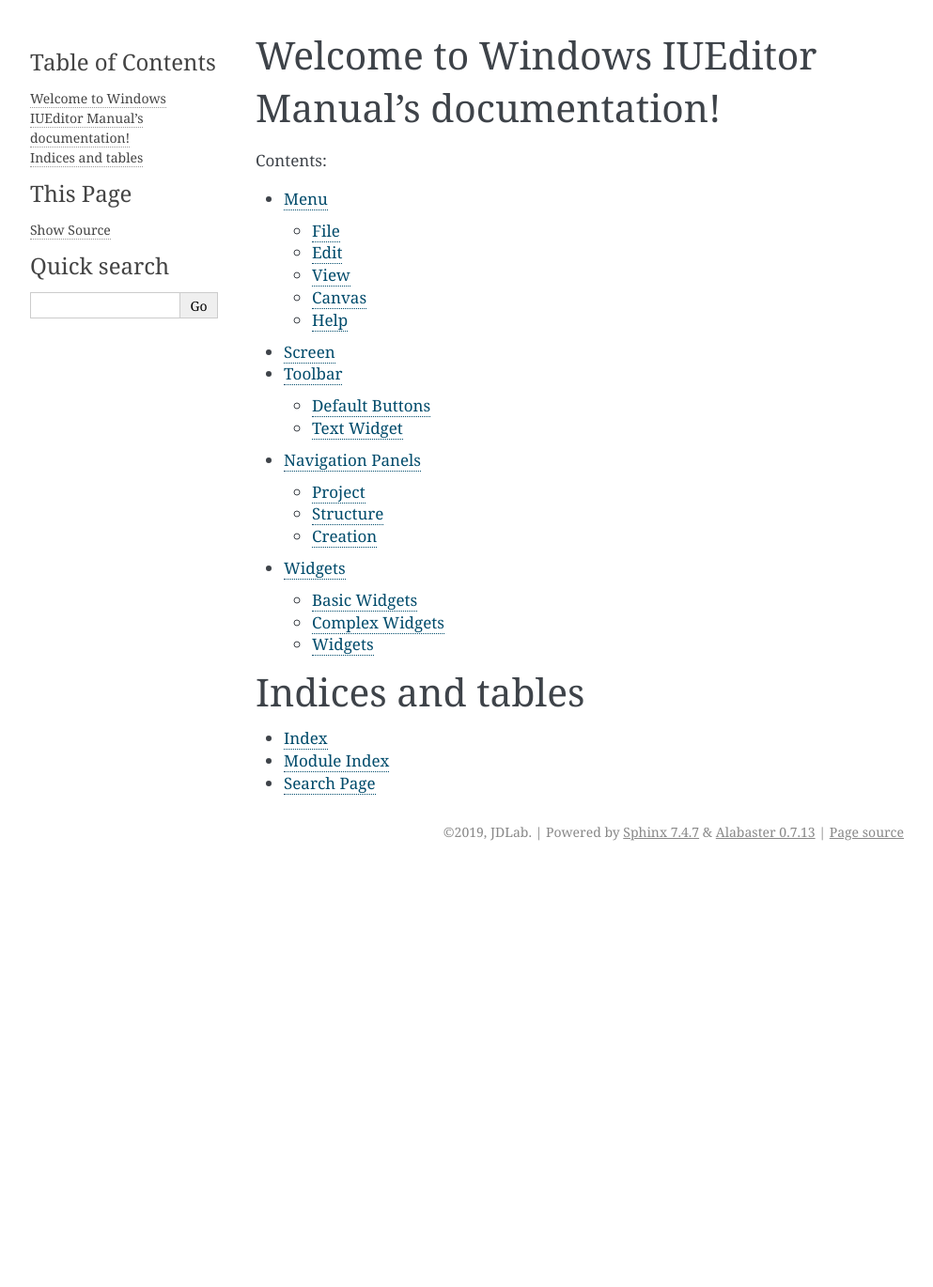
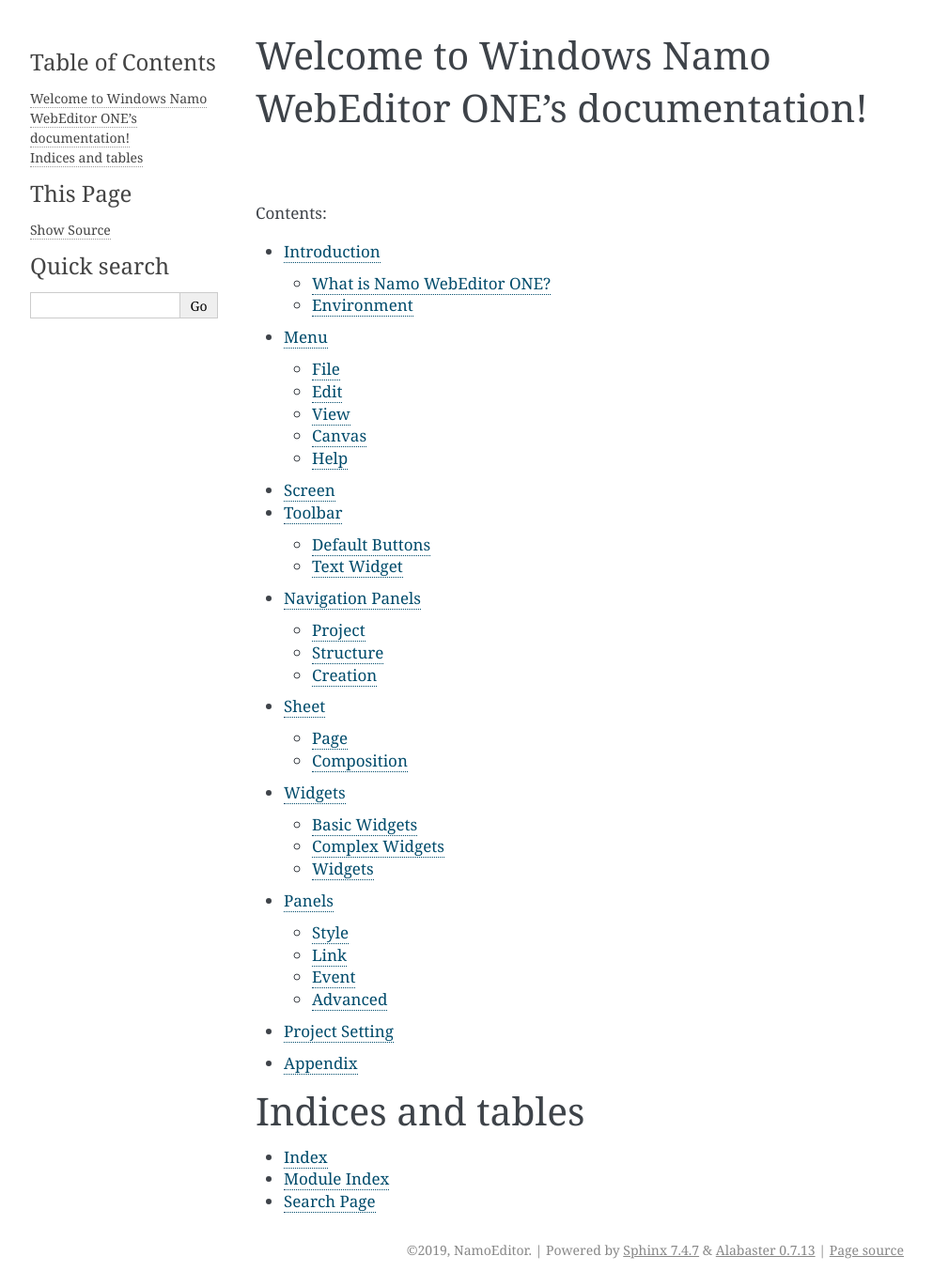
Before and after one commit to JDLabOrg/WinIUManual, a Sphinx documentation site: the page built from source/index.rst, in a window 1280 px wide. Shown: the whole page at 94% size, without its empty margins (148-1141 px from the left). Built offline with Sphinx 7.4.7, drawn with Linux system fonts in a browser that asks for light colours; before the commit the page ends 925 px from its top, so only the background shows below that.

Commit message:
update rst files

```diff
--- a/requirements.txt
+++ b/requirements.txt
@@ -23,6 +23,7 @@
 sphinxcontrib-devhelp==1.0.1
 sphinxcontrib-htmlhelp==1.0.2
 sphinxcontrib-jsmath==1.0.1
+sphinxcontrib-programoutput==0.14
 sphinxcontrib-qthelp==1.0.2
 sphinxcontrib-serializinghtml==1.1.3
 urllib3==1.25.2
--- /dev/null
+++ b/source/appendix/index.rst
@@ -0,0 +1,4 @@
+Appendix
+===================================================
+
+.. toctree::
--- a/source/conf.py
+++ b/source/conf.py
@@ -14,13 +14,24 @@
 # import sys
 # sys.path.insert(0, os.path.abspath('.'))
 
+# -- Project information -----------------------------------------------------
+IS_ENABLED_NAMO = True
 
-# -- Project information -----------------------------------------------------
+if IS_ENABLED_NAMO:
+    project = 'Windows Namo WebEditor ONE'
+    copyright = '2019, NamoEditor'
+    author = 'NamoEditor'
+    project_name = 'Namo WebEditor ONE'
+else:
+    project = 'Windows IUEditor'
+    copyright = '2019, JDLab'
+    author = 'JDLab'
+    project_name = 'IUEditor'
 
-project = 'Windows IUEditor Manual'
-copyright = '2019, JDLab'
-author = 'JDLab'
-
+html_context = {
+    'project_name': project_name
+}
+# rst_epilog = '.. |program_name| replace:: {0}'.format(program_name)
 
 # -- General configuration ---------------------------------------------------
 
@@ -51,3 +62,23 @@
 # relative to this directory. They are copied after the builtin static files,
 # so a file named "default.css" will overwrite the builtin "default.css".
 html_static_path = ['_static']
+
+
+# Custom render
+# https://www.ericholscher.com/blog/2016/jul/25/integrating-jinja-rst-sphinx/
+def rst_jinja(app, docname, source):
+    """
+    Render our pages as a jinja template for fancy templating goodness.
+    """
+    # Make sure we're outputting HTML
+    if app.builder.format != 'html':
+        return
+    src = source[0]
+    rendered = app.builder.templates.render_string(
+        src, app.config.html_context
+    )
+    source[0] = rendered
+
+
+def setup(app):
+    app.connect("source-read", rst_jinja)
--- a/source/index.rst
+++ b/source/index.rst
@@ -3,18 +3,23 @@
    You can adapt this file completely to your liking, but it should at least
    contain the root `toctree` directive.
 
-Welcome to Windows IUEditor Manual's documentation!
-===================================================
+Welcome to Windows {{project_name}}'s documentation!
+=======================================================================
 
 .. toctree::
    :maxdepth: 2
    :caption: Contents:
 
+   introduction/index
    menu/menu
    screen/screen
    toolbar/index
    navigation/index
+   sheet/index
    widgets/index
+   panels/index
+   project/index
+   appendix/index
 
 
 Indices and tables
--- /dev/null
+++ b/source/introduction/env.rst
@@ -0,0 +1,2 @@
+Environment
+===================================
--- /dev/null
+++ b/source/introduction/index.rst
@@ -0,0 +1,6 @@
+Introduction
+===================================================
+
+.. toctree::
+    whatis
+    env
--- /dev/null
+++ b/source/panels/advanced.rst
@@ -0,0 +1,2 @@
+Advanced
+=============================
--- /dev/null
+++ b/source/panels/event.rst
@@ -0,0 +1,2 @@
+Event
+==================
--- /dev/null
+++ b/source/panels/index.rst
@@ -0,0 +1,7 @@
+Panels
+=========================
+.. toctree::
+    style
+    link
+    event
+    advanced
--- /dev/null
+++ b/source/panels/link.rst
@@ -0,0 +1,2 @@
+Link
+========================
--- /dev/null
+++ b/source/panels/style.rst
@@ -0,0 +1,2 @@
+Style
+=============================
--- /dev/null
+++ b/source/project/index.rst
@@ -0,0 +1,4 @@
+Project Setting
+===================================================
+
+.. toctree::
--- /dev/null
+++ b/source/sheet/composition.rst
@@ -0,0 +1,2 @@
+Composition
+============
--- /dev/null
+++ b/source/sheet/index.rst
@@ -0,0 +1,5 @@
+Sheet
+============
+.. toctree::
+    page
+    composition
--- /dev/null
+++ b/source/sheet/page.rst
@@ -0,0 +1,2 @@
+Page
+============
```
Also changed, not shown: source/introduction/whatis.rst (added, +16 -0 lines).
